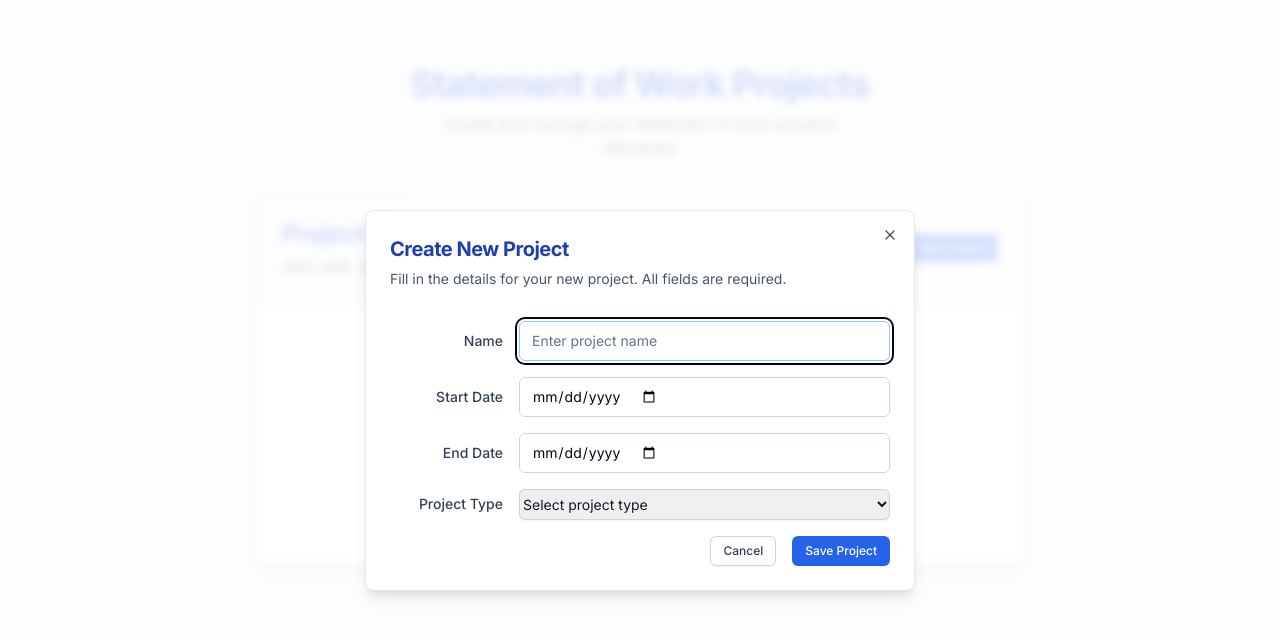
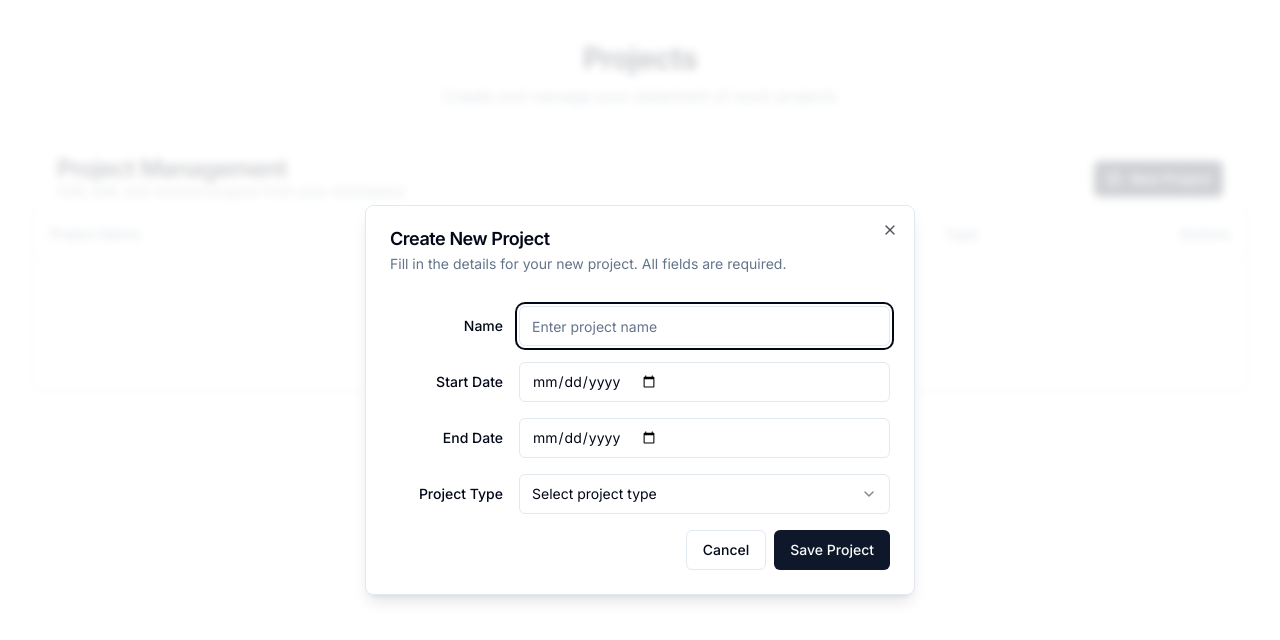
Before and after one commit to rickyalopezdev/sow, a Next.js app in the folder sow-app/: page /projects in a window 1280 px wide. Both pictures are taken after a click on the button "New Project". Shown: the top 640 px of the page. Built offline with nearby package versions, Linux system fonts and the light colour scheme.

Commit message:
Fix UI components to use proper shadcn styling

```diff
--- a/sow-app/src/app/projects/page.tsx
+++ b/sow-app/src/app/projects/page.tsx
@@ -4,18 +4,14 @@ import { ProjectManagement } from "@/components/projects/project-management"
 
 export default function ProjectsPage() {
   return (
-    <div className="min-h-screen bg-slate-100 py-16 px-4">
-      <div className="mx-auto max-w-3xl">
-        <div className="mb-8 text-center">
-          <h1 className="text-3xl font-bold tracking-tight sm:text-4xl mb-2 text-blue-700">
-            Statement of Work Projects
-          </h1>
-          <p className="text-slate-600 max-w-md mx-auto">
-            Create and manage your statement of work projects efficiently
-          </p>
-        </div>
-        <ProjectManagement />
+    <div className="container mx-auto py-10 space-y-6">
+      <div className="flex flex-col items-center text-center space-y-2">
+        <h1 className="text-3xl font-bold tracking-tight">Projects</h1>
+        <p className="text-muted-foreground max-w-md">
+          Create and manage your statement of work projects
+        </p>
       </div>
+      <ProjectManagement />
     </div>
   )
 }
--- a/sow-app/src/components/projects/project-form.tsx
+++ b/sow-app/src/components/projects/project-form.tsx
@@ -65,37 +65,35 @@ export function ProjectForm({ onSave }: ProjectFormProps) {
   return (
     <Dialog open={open} onOpenChange={setOpen}>
       <DialogTrigger asChild>
-        <button
-          className="inline-flex items-center gap-1 rounded-md bg-blue-600 px-2.5 py-1.5 text-xs font-medium text-white shadow-sm hover:bg-blue-500"
-        >
-          <PlusCircle className="h-3.5 w-3.5" />
+        <Button size="sm" variant="default" className="gap-2">
+          <PlusCircle className="h-4 w-4" />
           New Project
-        </button>
+        </Button>
       </DialogTrigger>
       <DialogContent className="sm:max-w-[550px]">
         <DialogHeader>
-          <DialogTitle className="text-xl font-bold text-blue-800">Create New Project</DialogTitle>
-          <DialogDescription className="text-slate-600">
+          <DialogTitle>Create New Project</DialogTitle>
+          <DialogDescription>
             Fill in the details for your new project. All fields are required.
           </DialogDescription>
         </DialogHeader>
         <form onSubmit={handleSubmit}>
           <div className="grid gap-4 py-4">
             <div className="grid grid-cols-4 items-center gap-4">
-              <Label htmlFor="name" className="text-right font-medium text-slate-700">
+              <Label htmlFor="name" className="text-right">
                 Name
               </Label>
               <Input
                 id="name"
                 value={name}
                 onChange={(e) => setName(e.target.value)}
-                className="col-span-3 border-slate-300 focus:border-blue-300 focus:ring focus:ring-blue-200 focus:ring-opacity-50"
+                className="col-span-3"
                 placeholder="Enter project name"
                 required
               />
             </div>
             <div className="grid grid-cols-4 items-center gap-4">
-              <Label htmlFor="startDate" className="text-right font-medium text-slate-700">
+              <Label htmlFor="startDate" className="text-right">
                 Start Date
               </Label>
               <Input
@@ -103,12 +101,12 @@ export function ProjectForm({ onSave }: ProjectFormProps) {
                 type="date"
                 value={startDate}
                 onChange={(e) => setStartDate(e.target.value)}
-                className="col-span-3 border-slate-300 focus:border-blue-300 focus:ring focus:ring-blue-200 focus:ring-opacity-50"
+                className="col-span-3"
                 required
               />
             </div>
             <div className="grid grid-cols-4 items-center gap-4">
-              <Label htmlFor="endDate" className="text-right font-medium text-slate-700">
+              <Label htmlFor="endDate" className="text-right">
                 End Date
               </Label>
               <Input
@@ -116,45 +114,38 @@ export function ProjectForm({ onSave }: ProjectFormProps) {
                 type="date"
                 value={endDate}
                 onChange={(e) => setEndDate(e.target.value)}
-                className="col-span-3 border-slate-300 focus:border-blue-300 focus:ring focus:ring-blue-200 focus:ring-opacity-50"
+                className="col-span-3"
                 required
               />
             </div>
             <div className="grid grid-cols-4 items-center gap-4">
-              <Label htmlFor="type" className="text-right font-medium text-slate-700">
+              <Label htmlFor="type" className="text-right">
                 Project Type
               </Label>
               <div className="col-span-3">
-                <select
-                  id="type"
+                <Select
                   value={type}
-                  onChange={(e) => setType(e.target.value)}
-                  className="block w-full rounded-md border-0 py-1.5 text-gray-900 shadow-sm ring-1 ring-inset ring-gray-300 focus:ring-2 focus:ring-inset focus:ring-blue-600 sm:text-sm sm:leading-6"
+                  onValueChange={setType}
                   required
                 >
-                  <option value="" disabled>Select project type</option>
-                  <option value="development">Development</option>
-                  <option value="consulting">Consulting</option>
-                  <option value="implementation">Implementation</option>
-                  <option value="maintenance">Maintenance</option>
-                </select>
+                  <SelectTrigger id="type">
+                    <SelectValue placeholder="Select project type" />
+                  </SelectTrigger>
+                  <SelectContent>
+                    <SelectItem value="development">Development</SelectItem>
+                    <SelectItem value="consulting">Consulting</SelectItem>
+                    <SelectItem value="implementation">Implementation</SelectItem>
+                    <SelectItem value="maintenance">Maintenance</SelectItem>
+                  </SelectContent>
+                </Select>
               </div>
             </div>
           </div>
-          <DialogFooter className="gap-2">
-            <button
-              type="button"
-              onClick={() => setOpen(false)}
-              className="inline-flex justify-center rounded-md border border-slate-300 bg-white px-3 py-1.5 text-xs font-medium text-slate-700 shadow-sm hover:bg-slate-50"
-            >
+          <DialogFooter>
+            <Button type="button" variant="outline" onClick={() => setOpen(false)}>
               Cancel
-            </button>
-            <button
-              type="submit"
-              className="inline-flex justify-center rounded-md border border-transparent bg-blue-600 px-3 py-1.5 text-xs font-medium text-white shadow-sm hover:bg-blue-700"
-            >
-              Save Project
-            </button>
+            </Button>
+            <Button type="submit">Save Project</Button>
           </DialogFooter>
         </form>
       </DialogContent>
--- a/sow-app/src/components/projects/project-list.tsx
+++ b/sow-app/src/components/projects/project-list.tsx
@@ -28,60 +28,58 @@ export function ProjectList({ projects, onEdit, onDelete }: ProjectListProps) {
   }
 
   return (
-    <div className="bg-white p-6">
+    <div className="w-full rounded-md border">
+      <Table>
+        <TableCaption>A list of your projects</TableCaption>
+        <TableHeader>
+          <TableRow>
+            <TableHead className="w-[40%]">Project Name</TableHead>
+            <TableHead>Start Date</TableHead>
+            <TableHead>End Date</TableHead>
+            <TableHead>Type</TableHead>
+            <TableHead className="text-right">Actions</TableHead>
+          </TableRow>
+        </TableHeader>
+        <TableBody>
           {projects.length === 0 ? (
-        <div className="py-12 text-center">
-          <div className="inline-flex mx-auto mb-4 h-12 w-12 items-center justify-center rounded-full bg-blue-100">
-            <svg xmlns="http://www.w3.org/2000/svg" fill="none" viewBox="0 0 24 24" strokeWidth={1.5} stroke="currentColor" className="w-6 h-6 text-blue-600">
-              <path strokeLinecap="round" strokeLinejoin="round" d="M19.5 14.25v-2.625a3.375 3.375 0 00-3.375-3.375h-1.5A1.125 1.125 0 0113.5 7.125v-1.5a3.375 3.375 0 00-3.375-3.375H8.25m6.75 12H9m1.5-12H5.625c-.621 0-1.125.504-1.125 1.125v17.25c0 .621.504 1.125 1.125 1.125h12.75c.621 0 1.125-.504 1.125-1.125V11.25a9 9 0 00-9-9z" />
-            </svg>
-          </div>
-          <h3 className="text-lg font-semibold text-gray-900">No projects yet</h3>
-          <p className="mt-1 text-sm text-gray-500">Click "New Project" to create your first project.</p>
-        </div>
+            <TableRow>
+              <TableCell colSpan={5} className="h-24 text-center">
+                No projects found. Click "New Project" to create one.
+              </TableCell>
+            </TableRow>
           ) : (
-        <div className="overflow-hidden rounded-lg border border-blue-200">
-          <table className="min-w-full divide-y divide-blue-200">
-            <thead className="bg-blue-50">
-              <tr>
-                <th scope="col" className="px-6 py-3 text-left text-xs font-medium text-blue-700 uppercase tracking-wider w-[40%]">Project Name</th>
-                <th scope="col" className="px-6 py-3 text-left text-xs font-medium text-blue-700 uppercase tracking-wider">Start Date</th>
-                <th scope="col" className="px-6 py-3 text-left text-xs font-medium text-blue-700 uppercase tracking-wider">End Date</th>
-                <th scope="col" className="px-6 py-3 text-left text-xs font-medium text-blue-700 uppercase tracking-wider">Type</th>
-                <th scope="col" className="px-6 py-3 text-right text-xs font-medium text-blue-700 uppercase tracking-wider">Actions</th>
-              </tr>
-            </thead>
-            <tbody className="bg-white divide-y divide-blue-100">
-              {projects.map((project) => (
-                <tr key={project.id} className="hover:bg-blue-50">
-                  <td className="px-6 py-4 whitespace-nowrap text-sm font-medium text-gray-900">{project.name}</td>
-                  <td className="px-6 py-4 whitespace-nowrap text-sm text-gray-600">{formatDate(project.startDate)}</td>
-                  <td className="px-6 py-4 whitespace-nowrap text-sm text-gray-600">{formatDate(project.endDate)}</td>
-                  <td className="px-6 py-4 whitespace-nowrap text-sm text-gray-600 capitalize">{project.type}</td>
-                  <td className="px-6 py-4 whitespace-nowrap text-right text-sm font-medium">
-                    <div className="flex justify-end space-x-2">
-                      <button
+            projects.map((project) => (
+              <TableRow key={project.id}>
+                <TableCell className="font-medium">{project.name}</TableCell>
+                <TableCell>{formatDate(project.startDate)}</TableCell>
+                <TableCell>{formatDate(project.endDate)}</TableCell>
+                <TableCell className="capitalize">{project.type}</TableCell>
+                <TableCell className="text-right">
+                  <div className="flex space-x-2 justify-end">
+                    <Button
+                      variant="ghost"
+                      size="sm"
                       onClick={() => onEdit(project)}
-                        className="rounded-full p-1 text-blue-600 hover:bg-blue-100"
                     >
                       <Edit className="h-4 w-4" />
                       <span className="sr-only">Edit</span>
-                      </button>
-                      <button
+                    </Button>
+                    <Button
+                      variant="ghost"
+                      size="sm"
                       onClick={() => onDelete(project.id)}
-                        className="rounded-full p-1 text-red-600 hover:bg-red-100"
+                      className="text-destructive hover:text-destructive/80 hover:bg-destructive/10"
                     >
                       <Trash2 className="h-4 w-4" />
                       <span className="sr-only">Delete</span>
-                      </button>
+                    </Button>
                   </div>
-                  </td>
-                </tr>
-              ))}
-            </tbody>
-          </table>
-        </div>
+                </TableCell>
+              </TableRow>
+            ))
           )}
+        </TableBody>
+      </Table>
     </div>
   )
 }
--- a/sow-app/src/components/projects/project-management.tsx
+++ b/sow-app/src/components/projects/project-management.tsx
@@ -38,23 +38,23 @@ export function ProjectManagement() {
   }
 
   return (
-    <div className="bg-white rounded-xl shadow-lg border-2 border-blue-200 overflow-hidden">
-      <div className="flex flex-row items-center justify-between p-6 border-b-2 border-blue-100 bg-gradient-to-r from-blue-50 to-slate-50">
+    <Card>
+      <CardHeader className="flex flex-row items-center justify-between space-y-0 pb-2">
         <div>
-          <h2 className="text-2xl font-bold text-blue-700">Project Dashboard</h2>
-          <p className="text-slate-600 mt-1">
+          <CardTitle>Project Management</CardTitle>
+          <CardDescription>
             Add, edit, and remove projects from your workspace
-          </p>
+          </CardDescription>
         </div>
         <ProjectForm onSave={handleSaveProject} />
-      </div>
-      <div>
+      </CardHeader>
+      <CardContent className="p-0">
         <ProjectList
           projects={projects}
           onEdit={handleEditProject}
           onDelete={handleDeleteProject}
         />
-      </div>
-    </div>
+      </CardContent>
+    </Card>
   )
 }
```
Also changed, not shown: 1 other file (tests, documents, lock files or other folders). Lines whose indentation alone changed are shown as unchanged.
